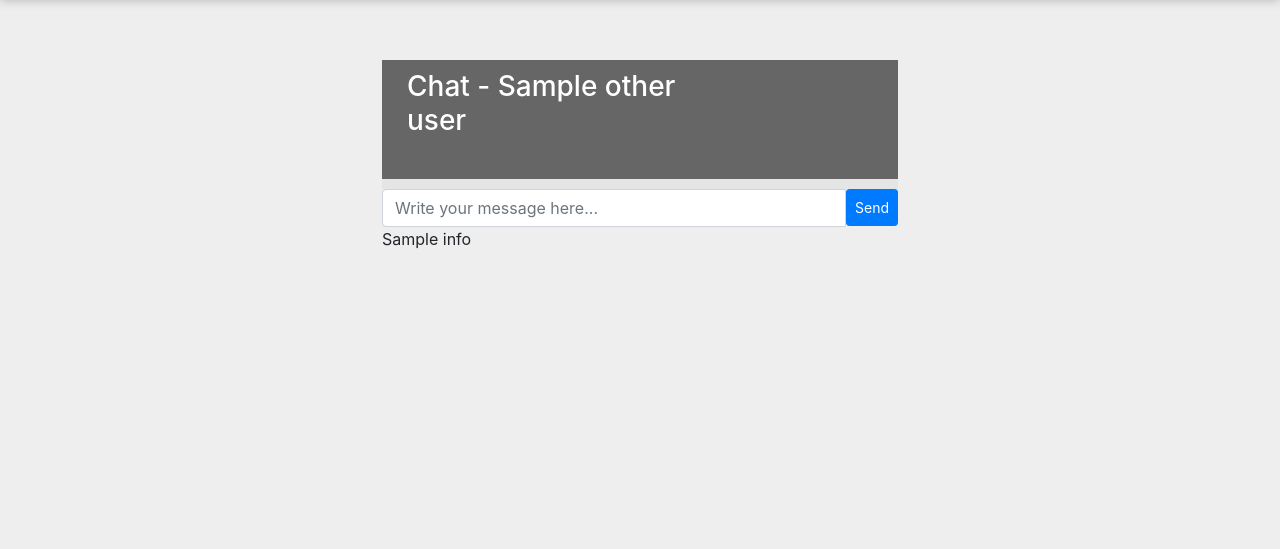
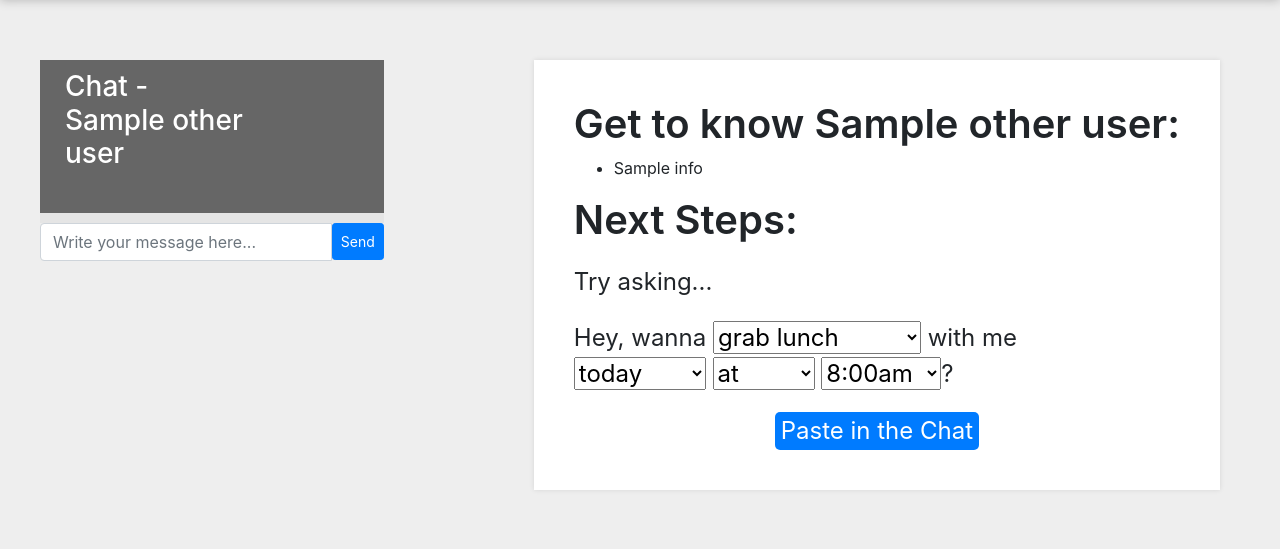
Before and after one commit to isaacwasserman/Haverfriends, a Flask app: template templates/chat.html in a window 1280 px wide. Shown: the part 80-629 px from the top of the page. Run offline with Flask 2, Linux system fonts and the light colour scheme; the template is opened without the code that fills it: most values are stand-ins (such as "Sample title", 1, 10 or a date in 2020); some libraries are stand-ins or nearby versions.

Commit message:
added info card and madlib to chat

```diff
--- a/static/css/chat.css
+++ b/static/css/chat.css
@@ -1,3 +1,37 @@
+
+#container {
+     display: flex;
+     justify-content: center;
+}
+
+#info-panel {
+    background-color: white;
+    margin: 60px;
+    padding: 40px;
+    -webkit-box-shadow: 0px 0px 5px 0px rgba(0,0,0,0.1);
+    -moz-box-shadow: 0px 0px 5px 0px rgba(0,0,0,0.1);
+    box-shadow: 0px 0px 5px 0px rgba(0,0,0,0.1);
+}
+
+#info-panel h1 {
+    font-weight: 600;
+}
+
+#info-panel p {
+    font-size: 24px;
+    margin:20px 0px;
+}
+
+#info-panel button {
+    color: white;
+    border-radius: 5px;
+    background-color: #007bff;
+    border-style: none;
+    border-width: 1px;
+    margin: 0 auto;
+    display: block;
+    font-size: 24px;
+}
 
 .col-md-2, .col-md-10{
     padding:0;
@@ -6,8 +40,9 @@
     margin-bottom: 0px;
 }
 .chat-window{
-    margin: 60px auto !important;
+    margin: 60px;
     max-width: 45%;
+    flex-grow: 1;
 }
 
 @media (max-width: 750px) {
--- a/templates/chat.html
+++ b/templates/chat.html
@@ -139,7 +139,16 @@
 {% endfor %}
 </div> -->
 
-<div class="row chat-window col-xs-5 col-md-3" id="chat_window_1" style="margin-left:10px;">
+<script>
+    function pasteInChat(){
+      let fields = $( "select option:selected" )
+      let message = `Hey, wanna ${fields[0].textContent} with me ${fields[1].textContent} ${fields[2].textContent} ${fields[3].textContent}?`
+      document.querySelector("#btn-input").value = message
+    }
+</script>
+
+<div id="container">
+    <div class="row chat-window col-xs-5 col-md-3" id="chat_window_1" style="margin-left:10px;">
         <div class="col-xs-12 col-md-12">
         	<div class="panel panel-default">
                 <div class="panel-heading top-bar">
@@ -161,13 +170,67 @@
                         <button class="btn btn-primary btn-sm" id="btn-chat">Send</button>
                         </span>
                     </div>
-                    {% for info in other_info %}
-                    <p> {{info}} </p>
-                    {% endfor %}
                 </div>
     		</div>
         </div>
         <div id="chatID" style="display: none">{{chatID}}</div>
     </div>
+    <div id="info-panel">
+        <h1>Get to know {{otherUser.name}}:</h1>
+        <ul>
+            {% for info in other_info %}
+            <li> {{info}} </li>
+            {% endfor %}
+        </ul>
+<!--        <h1>Suggested Topics:</h1>-->
+        <h1>Next Steps:</h1>
+        <p>Try asking...</p>
+        <p>Hey, wanna
+            <select>
+                <option>grab lunch</option>
+                <option>grab brunch</option>
+                <option>grab Coop sushi</option>
+            </select> with me <br/>
+            <select>
+                <option>today</option>
+                <option>tomorrow</option>
+                <option>later</option>
+            </select>
+            <select>
+                <option>at</option>
+                <option>around</option>
+            </select>
+            <select>
+                <option>8:00am</option>
+                <option>8:30am</option>
+                <option>9:00am</option>
+                <option>9:30am</option>
+                <option>10:00am</option>
+                <option>10:30am</option>
+                <option>11:00am</option>
+                <option>11:30am</option>
+                <option>12:00pm</option>
+                <option>12:30pm</option>
+                <option>1:00pm</option>
+                <option>1:30pm</option>
+                <option>2:00pm</option>
+                <option>2:30pm</option>
+                <option>3:00pm</option>
+                <option>3:30pm</option>
+                <option>4:00pm</option>
+                <option>4:30pm</option>
+                <option>5:00pm</option>
+                <option>5:30pm</option>
+                <option>6:00pm</option>
+                <option>6:30pm</option>
+                <option>7:00pm</option>
+                <option>7:30pm</option>
+                <option>8:00pm</option>
+                <option>8:30pm</option>
+            </select>?
+        </p><button id="pasteButton" onclick="pasteInChat()">Paste in the Chat</button>
+    </div>
+</div>
+
 
 {% endblock %}
```
